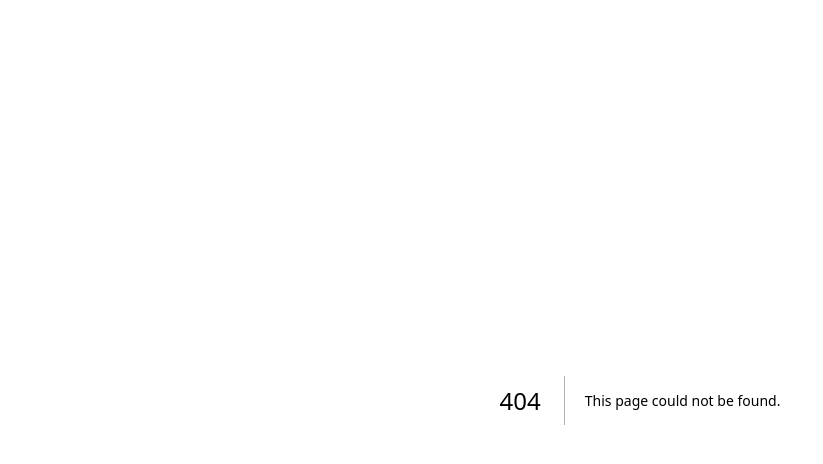
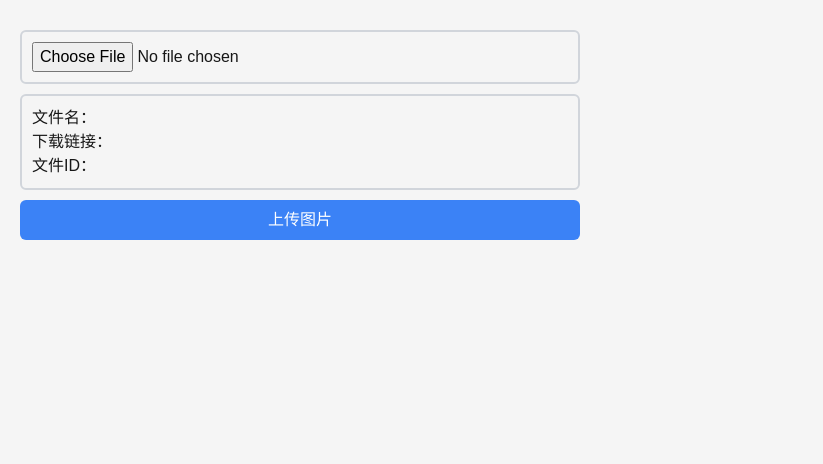
Before and after one commit to misaka-org/Chaoxing-MiniProgram, a Next.js app in the folder web/: page /image in a window 1280 px wide. Before the commit this address had no page. Shown: the top 464 px of the page, without its empty margins (0-823 px from the left). Built offline with nearby package versions, Linux system fonts and the light colour scheme; a web font is replaced by a local one.

Commit message:
feat: 图片上传

```diff
--- /dev/null
+++ b/web/app/image/action.js
@@ -0,0 +1,29 @@
+"use server";
+
+const Headers = {
+    "User-Agent": "Mozilla/5.0 (Windows NT 10.0; Win64; x64) AppleWebKit/537.36 (KHTML, like Gecko) Chrome/96.0.4664.110 Safari/537.36",
+};
+
+const PanTokenUrl = "https://pan-yz.chaoxing.com/api/token/uservalid";
+
+
+export async function getPanToken(cookies) {
+    const puid = cookies.find(cookie => cookie.key === "UID").value;
+
+    const resp = await fetch(
+        PanTokenUrl,
+        {
+            method: "GET",
+            headers: {
+                ...Headers,
+                "Cookie": cookies.map(cookie => `${cookie.key}=${cookie.value}`).join("; "),
+            },
+            credentials: "include",
+        }
+    );
+    const res = await resp.json();
+
+    return Object.assign(res, {
+        puid: puid,
+    });
+}
--- /dev/null
+++ b/web/app/image/page.js
@@ -0,0 +1,80 @@
+'use client';
+
+import { useEffect, useState } from "react";
+import { useRouter } from 'next/navigation';
+import { getPanToken } from './action';
+
+const 上传URL = "https://pan-yz.chaoxing.com/upload";
+
+
+export default function UploadedPage() {
+    const [image, setImage] = useState(null);
+    const [preview, setPreview] = useState(null);
+    const [data, setData] = useState({});
+    const router = useRouter();
+
+    const handleFileChange = (event) => {
+        const file = event.target.files[0];
+        if (file) {
+            setImage(file);
+            setPreview(URL.createObjectURL(file));
+        }
+    };
+
+    const handleUpload = async () => {
+        if (!image) {
+            setMessage("请先选择图片。");
+            return;
+        }
+
+        const cookies = JSON.parse(localStorage.getItem('cookies'));
+        const user = JSON.parse(localStorage.getItem('user'));
+
+        if (!cookies || !user) {
+            router.push('/');
+            return;
+        }
+
+        getPanToken(cookies)
+            .then(res => {
+                const formData = new FormData();
+                formData.append("file", image);
+                formData.append("puid", res.puid);
+
+                return fetch(`${上传URL}?_token=${res._token}`, {
+                    method: "POST",
+                    body: formData,
+                });
+            })
+            .then(resp => resp.json())
+            .then(res => {
+                console.info("上传", res);
+                setData(res);
+                setPreview(res.data.previewUrl);
+                navigator.clipboard.writeText(res.data.previewUrl);
+            })
+
+    };
+
+    return (
+        <div className="w-full h-full" >
+            <main className="p-[20px] max-w-[600px]">
+                <div className="mt-[10px] border-2 border-gray-300 rounded-md p-[10px] w-full">
+                    <input type="file" accept="image/*" onChange={handleFileChange} />
+
+                    {
+                        preview && <img src={preview} alt="Preview" className="w-[100%] max-h-[300px] mt-[10px]" referrerPolicy="no-referrer" />
+                    }
+                </div>
+
+                <div className="mt-[10px] border-2 border-gray-300 rounded-md p-[10px] w-full break-all">
+                    <p>文件名：<span className="text-gray-500">{image?.name}</span></p>
+                    <p>下载链接：<span className="text-gray-500">{data?.data?.previewUrl}</span></p>
+                    <p>文件ID：<span className="text-gray-500">{data?.data?.objectId}</span></p>
+                </div>
+
+                <button onClick={handleUpload} className="mt-[10px] bg-blue-500 text-white px-4 py-2 rounded-md w-full">上传图片</button>
+            </main>
+        </div >
+    );
+}
```
